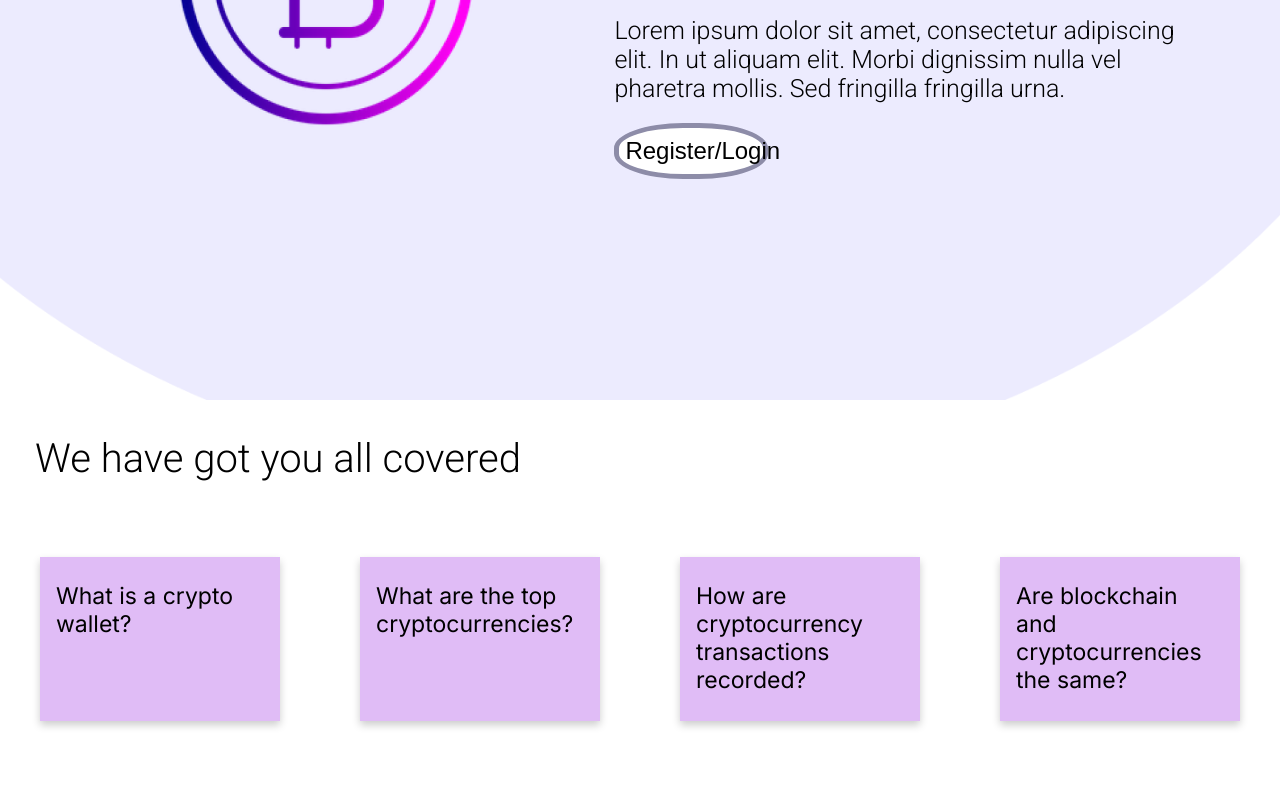
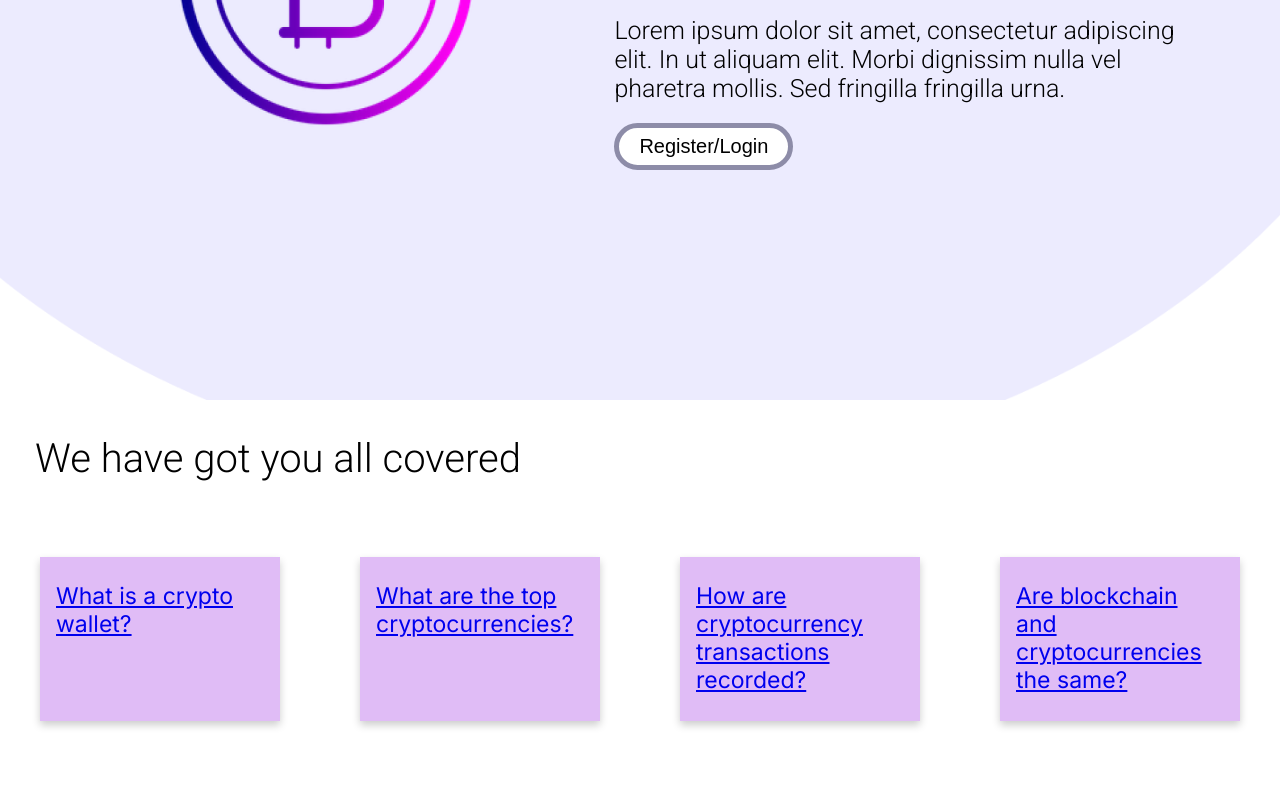
Before and after one commit to DevavratDubale/CryptoBase, a React (Create React App) app: page / in a window 1280 px wide. Shown: the part 400-1193 px from the top of the page. Built offline with nearby package versions, Linux system fonts and the light colour scheme.

Commit message:
home page

```diff
--- a/src/App.css
+++ b/src/App.css
@@ -215,12 +215,12 @@ body{
 }
 
 .sec1-button{
-  border-radius: 45% ;
+  font-size: 2.5vh;
+  padding: 7px 20px;
   border: 5px solid #8D8CA8;
-  height: 7vh;
-  width: 12vw;
-  font-size: 3vh;
+	border-radius: 25px;
   background-color: #FFFFFF;
+  transition: .4s;
 }
 
 .sec2-heading{
@@ -248,6 +248,8 @@ body{
   background-color: #e0bcf6;
   height: 20vh;
   font-size: 23px;
+  color: #000000;
+  text-decoration: none;
   padding: 2px 16px;
   box-shadow: 0 4px 8px 0 rgba(0, 0, 0, 0.2);
 }
--- a/src/HomePage.js
+++ b/src/HomePage.js
@@ -18,34 +18,41 @@ const HomePage = () => {
                 <div className="sec1-right">
                     <div className="sec1-heading">Kickstart Your Crypto Journey with CryptoBase</div><br></br>
                     <div className="sec1-para">Lorem ipsum dolor sit amet, consectetur adipiscing elit. In ut aliquam elit. Morbi dignissim nulla vel pharetra mollis. Sed fringilla fringilla urna.</div>
-                    <br></br><button className="sec1-button">Register/Login</button>
+                    <br></br><Link to="/Login"><button className="sec1-button">Register/Login</button></Link>
                 </div>
             </div>
             <div className="sec2">
                 <div className="sec2-heading">We have got you all covered</div>
                     <div className="sec2-cards">
+
                         <div class="sec2-card">
                             <div class="sec2-container">
-                                <p>What is a crypto wallet?  </p>
+                            <Link to="/learn"><p>What is a crypto wallet?  </p> </Link>
                             </div>
                         </div>
+
+
                         <div class="sec2-card">
                             <div class="sec2-container">
-                                <p>What are the top cryptocurrencies? </p>
+                            <Link to="/learn"><p>What are the top cryptocurrencies? </p> </Link>
                             </div>
                         </div>
+
                         <div class="sec2-card">
                             <div class="sec2-container">
-                                <p>How are cryptocurrency transactions recorded? </p>
+                            <Link to="/learn"><p>How are cryptocurrency transactions recorded? </p> </Link>
                             </div>
                         </div>
+
+
                         <div class="sec2-card">
                             <div class="sec2-container">
-                                <p>Are blockchain and cryptocurrencies the same? </p>
+                            <Link to="/learn">
+                                <p>Are blockchain and cryptocurrencies the same? </p> </Link>
                             </div>
                         </div>
                     </div>
-                    <div className="sec2-learn">Learn More...</div>
+                    <div className="sec2-learn"><Link to="/learn">Learn More...</Link></div>
             </div>
             <div className="sec3">
                 <div className="sec3-heading">Current Trends</div>
@@ -105,7 +112,7 @@ const HomePage = () => {
             </div>
             <div className="sec6">
                 <div className="sec6-heading">JOIN FOR FREE</div>
-                <button className="sec6-button">Sign Up</button>
+                <Link to="/Login"><button className="sec6-button">Sign Up</button></Link>
                 <br></br>
                 <br></br>
                 <div className="footerdown">
```
